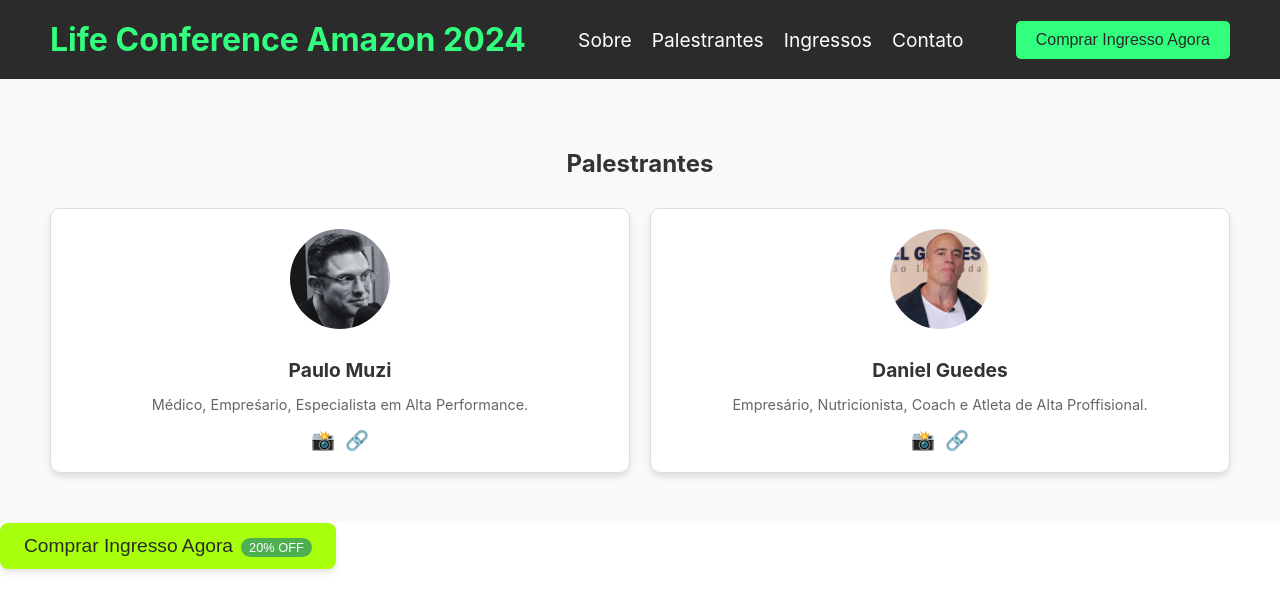
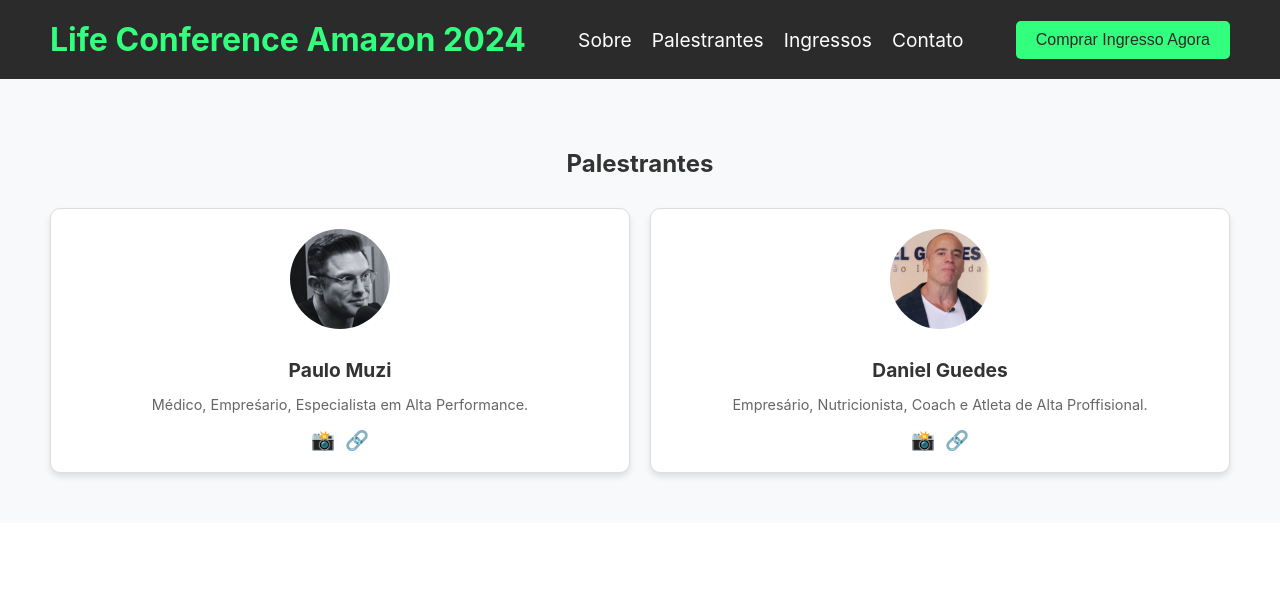
Before and after one commit to aleworkout/life-conference-poc, a React (Create React App) app in the folder life-conference-poc/: page / in a window 1280 px wide. Shown: the top 612 px of the page. Built offline with nearby package versions, Linux system fonts and the light colour scheme.

Commit message:
botão component oculto

```diff
--- a/life-conference-poc/src/App.js
+++ b/life-conference-poc/src/App.js
@@ -34,13 +34,16 @@ const handleBuyClick = () => {
   window.location.href = '/comprar-ingresso';
 };
 
+/**
+ * Renders the main application component.
+ * @returns {JSX.Element} The rendered App component.
+ */
 function App() {
   return (
     <div className="App">
       <HeaderInteractive />
       <SpeakersSection speakers={speakersData} />
-      <BuyButton onClick={handleBuyClick} discount="20% OFF" />
-    </div>
+{/* <BuyButton onClick={handleBuyClick} discount="20% OFF" /> */}    </div>
   );
 }
 
```
